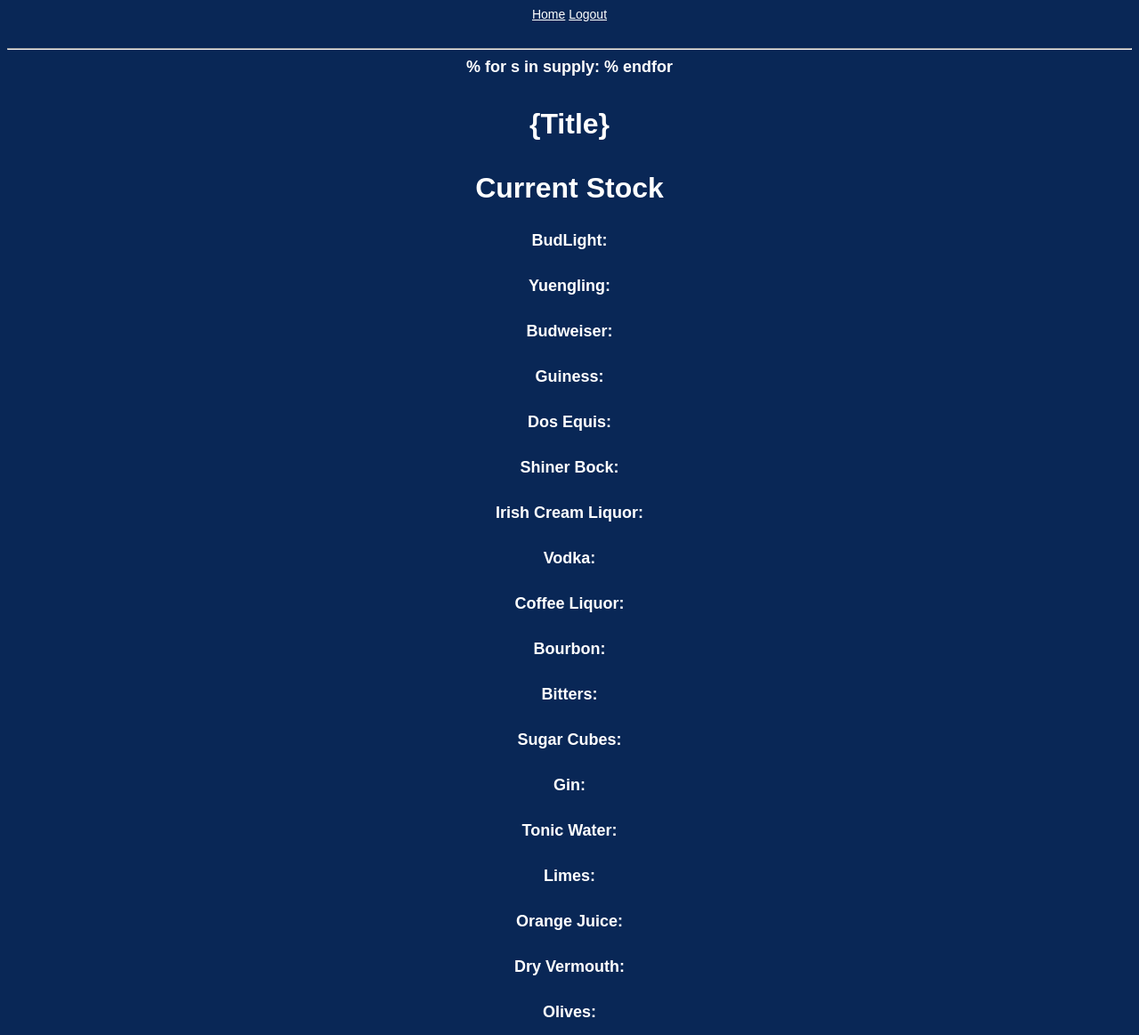
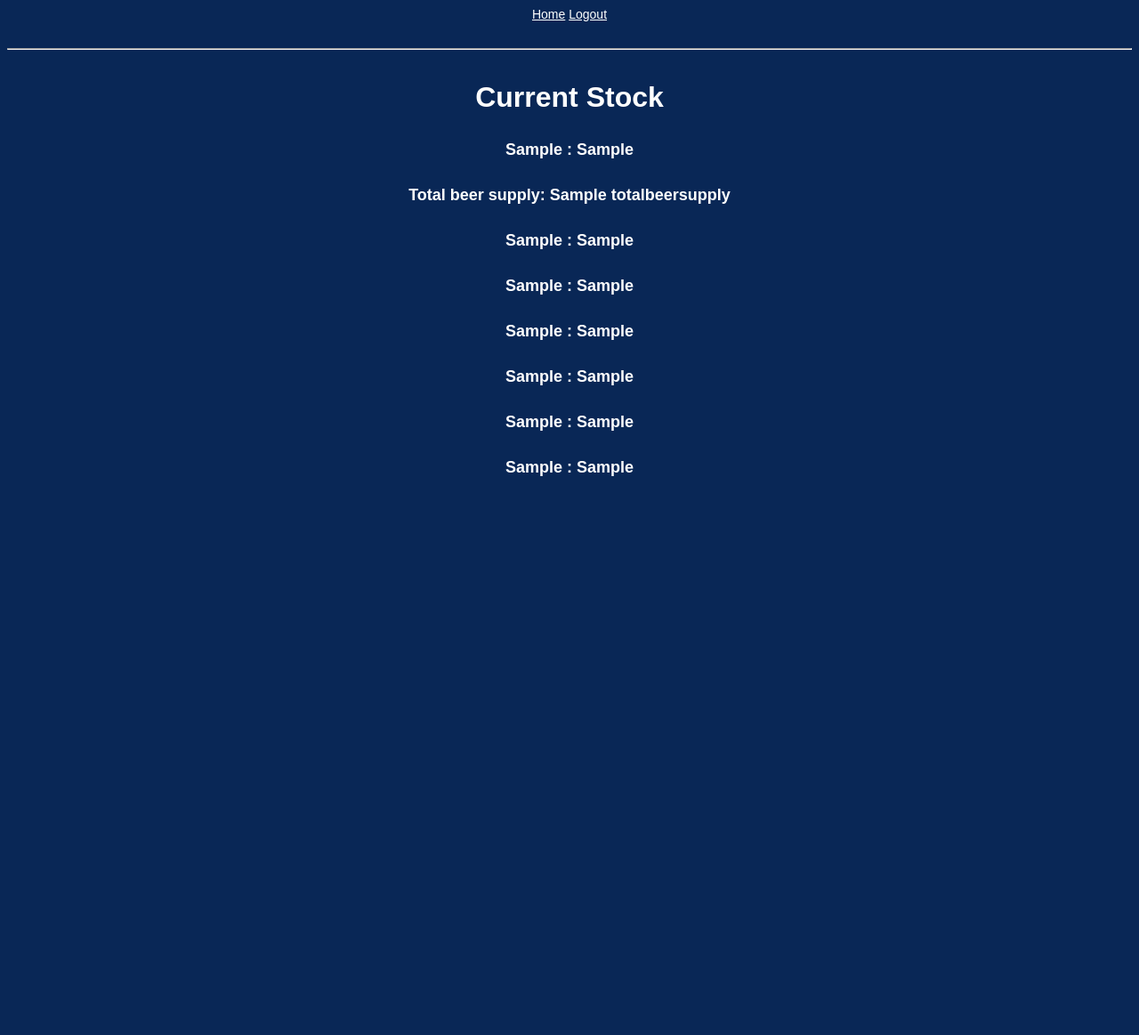
Before and after one commit to BryanColeman/Database_Bar_Project, a Flask app: template app/templates/stock.html in a window 1280 px wide. Shown: the whole page at 89% size. After the commit the page ends 535 px from the top, so only its background shows below. Run offline with Flask 2, Linux system fonts and the light colour scheme; the template is opened without the code that fills it: most values are stand-ins (such as "Sample title", 1, 10 or a date in 2020).

Commit message:
finished stock.html

```diff
--- a/app/templates/stock.html
+++ b/app/templates/stock.html
@@ -1,45 +1,38 @@
 {% extends "base.html" %}
+
 {% block content %}
-% for s in supply:
 
-% endfor
 <html lang="en">
 <head>
     <link rel= stylesheet href="../static/css/stock.css">
 </head>
 <body>
-    <h1>{Title}</h1>
     <h1> Current Stock </h1>
-    <!-- BEER  -->
-    <h2>BudLight: </h2>
-    <h2>Yuengling: </h2>
-    <h2>Budweiser: </h2> <!-- get variable from DB -->
-    <h2>Guiness: </h2>
-    <h2>Dos Equis: </h2>
-    <h2>Shiner Bock: </h2>
-    <!-- COCKTAIL INGREDIENTS -->
-    <!-- Mudslide -->
-    <h2>Irish Cream Liquor: </h2>
-    <h2>Vodka: </h2>
-    <h2>Coffee Liquor: </h2>
-    <!-- Old Fashioned -->
-    <h2>Bourbon: </h2>
-    <h2>Bitters: </h2>
-    <h2>Sugar Cubes: </h2>
-    <!--Gin and Tonic -->
-    <h2>Gin: </h2>
-    <h2>Tonic Water: </h2>
-    <h2>Limes: </h2>
-    <!-- ScrewDriver -->
-    <!-- Vodka -->
-    <h2>Orange Juice: </h2>
-    <!-- Martini -->
-    <!--Gin -->
-    <h2>Dry Vermouth: </h2>
-    <h2>Olives: </h2>
-    <!-- Black Russian -->
-    <!-- vodka -->
-    <!-- coffee liqour -->
+    {% for i, j in beerDict.items(): %}
+        <h2>{{i}} : {{j}}</h2>
+        <!--<p>${{j}}</p>-->
+    {% endfor %}
+    <h2>Total beer supply: {{totalbeersupply}}</h2>
+    {% for i, j in rumDict.items(): %}
+        <h2>{{i}} : {{j}}</h2>
+    {% endfor %}
+    {% for i, j in vodkaDict.items(): %}
+        <h2>{{i}} : {{j}}</h2>
+    {% endfor %}
+    {% for i, j in bourbonDict.items(): %}
+        <h2>{{i}} : {{j}}</h2>
+    {% endfor %}
+    {% for i, j in ryeDict.items(): %}
+        <h2>{{i}} : {{j}}</h2>
+    {% endfor %}
+    {% for i, j in scotchDict.items(): %}
+        <h2>{{i}} : {{j}}</h2>
+    {% endfor %}
+    {% for i, j in ginDict.items(): %}
+        <h2>{{i}} : {{j}}</h2>
+    {% endfor %}
+
+
 </body>
 
 {% endblock %}
```
